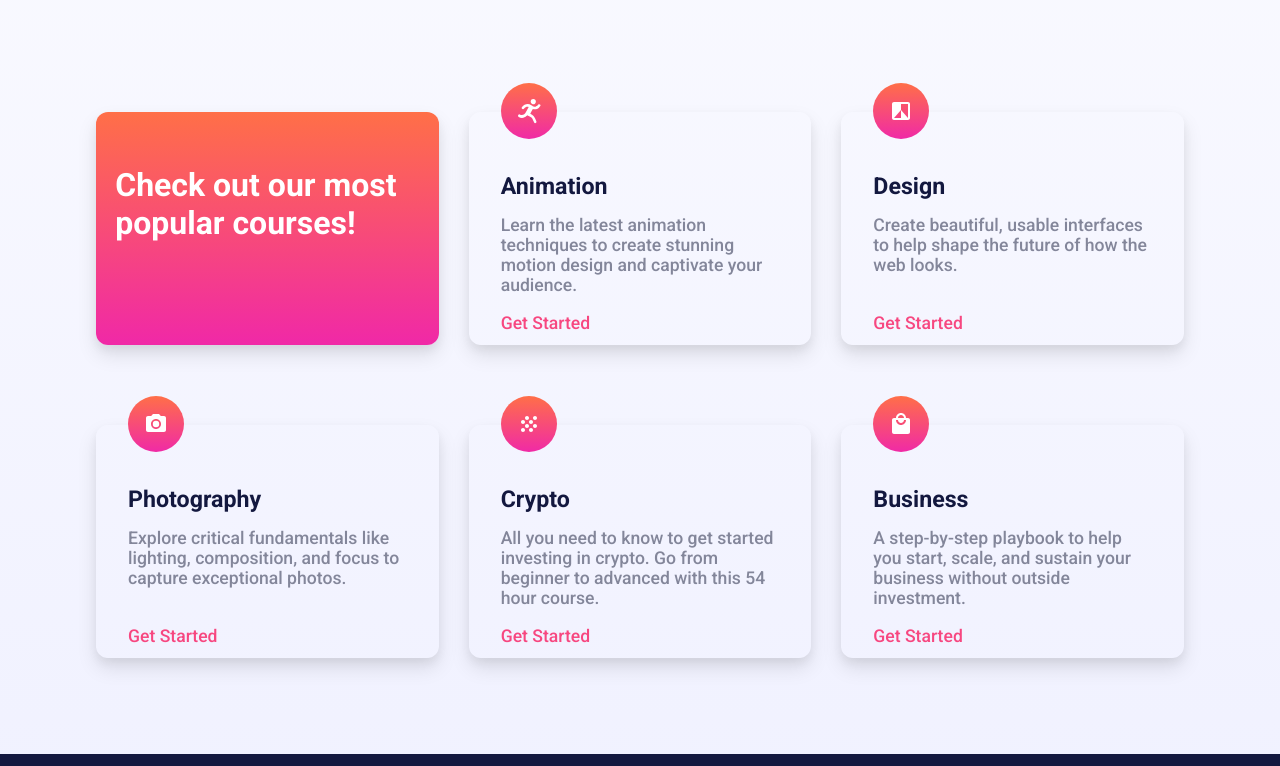
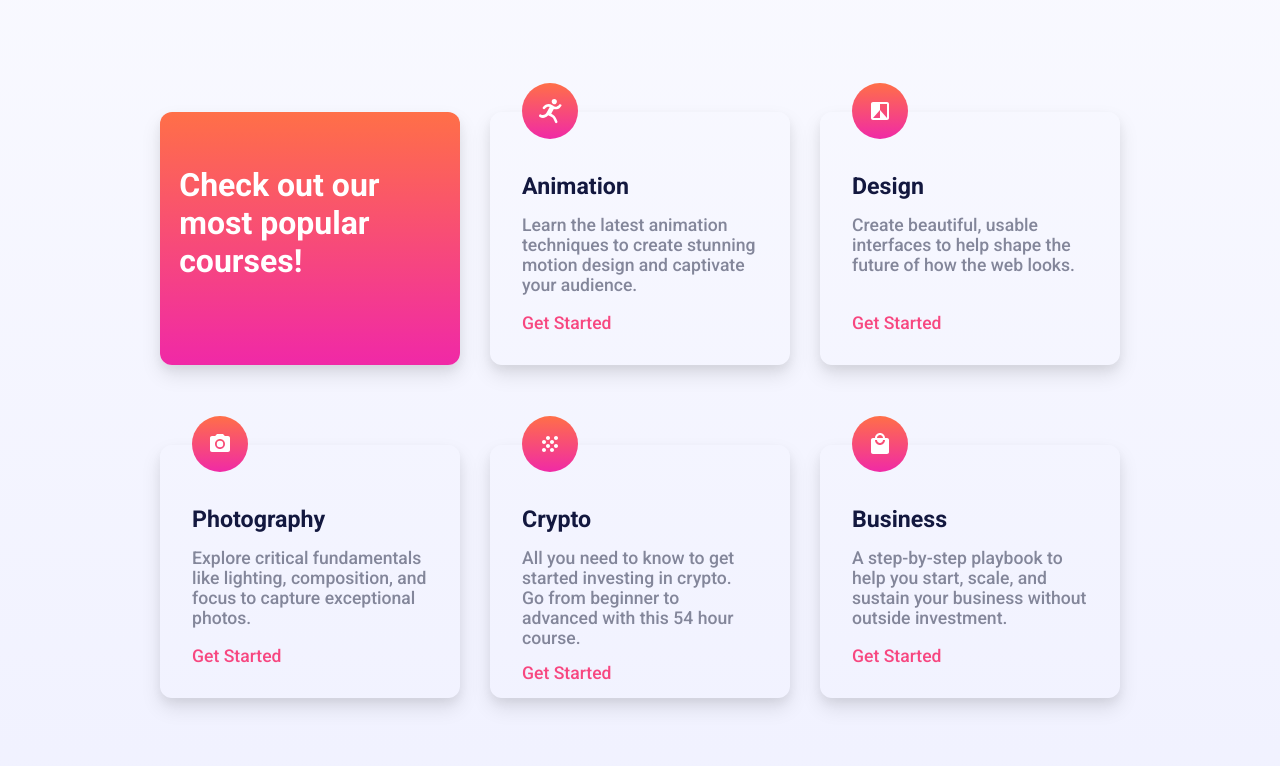
Before and after one commit to id-dev3/Skilled-e-learning-landing-page, a plain HTML site: page index.html in a window 1280 px wide. Shown: the part 710-1476 px from the top of the page. Drawn offline with Linux system fonts and the light colour scheme.

Commit message:
Fixing the width of the grid-container

```diff
--- a/resources/css/style.css
+++ b/resources/css/style.css
@@ -297,7 +297,7 @@ body {
         align-content: stretch;
         justify-items: center;
         align-items: stretch;
-        margin: 0 6rem 6rem 6rem;
+        margin: 0 10rem 6rem 10rem;
     }
     div.container-footer {
         padding: 0 6.5rem 0 6.5rem;
```
